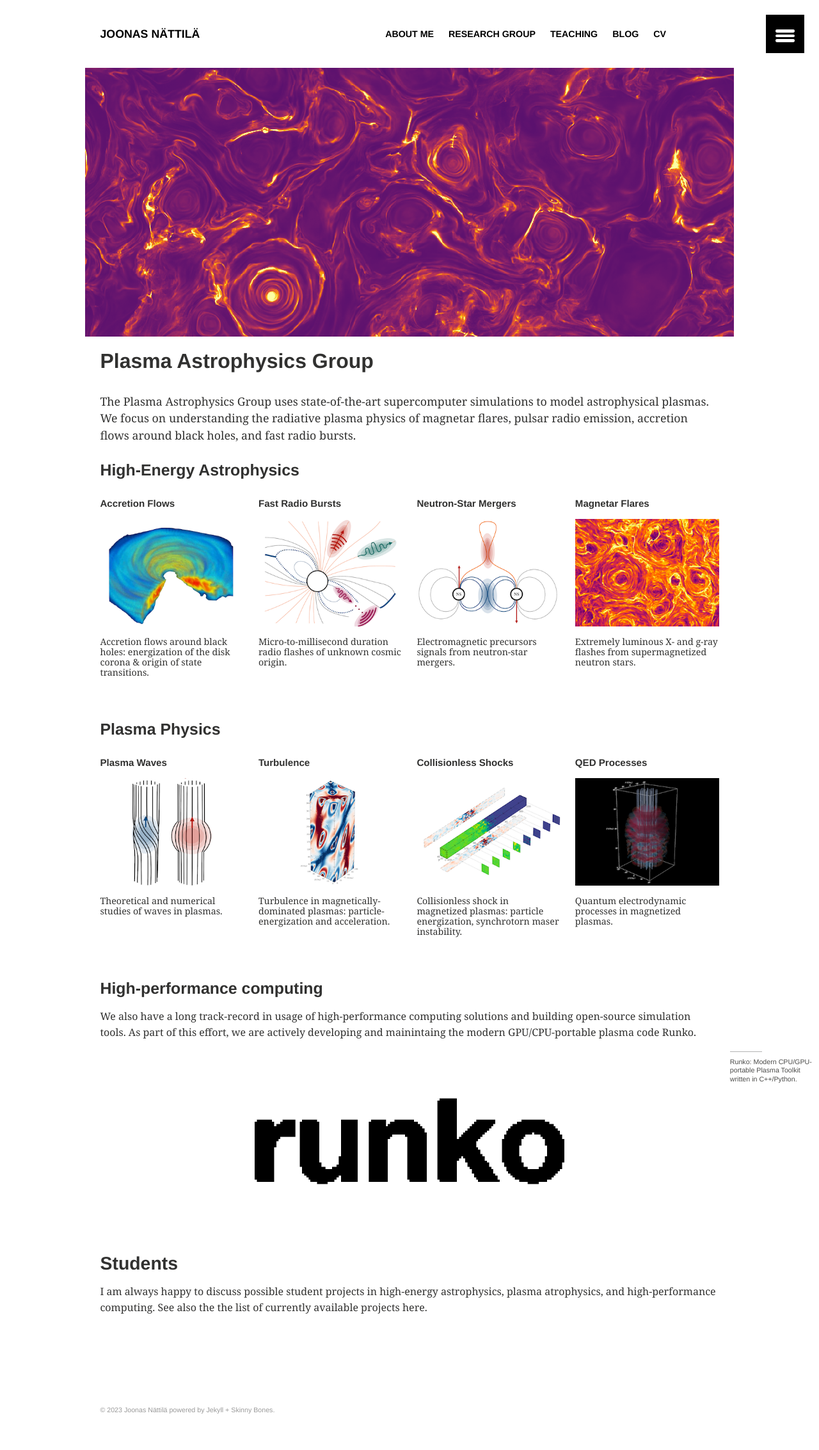
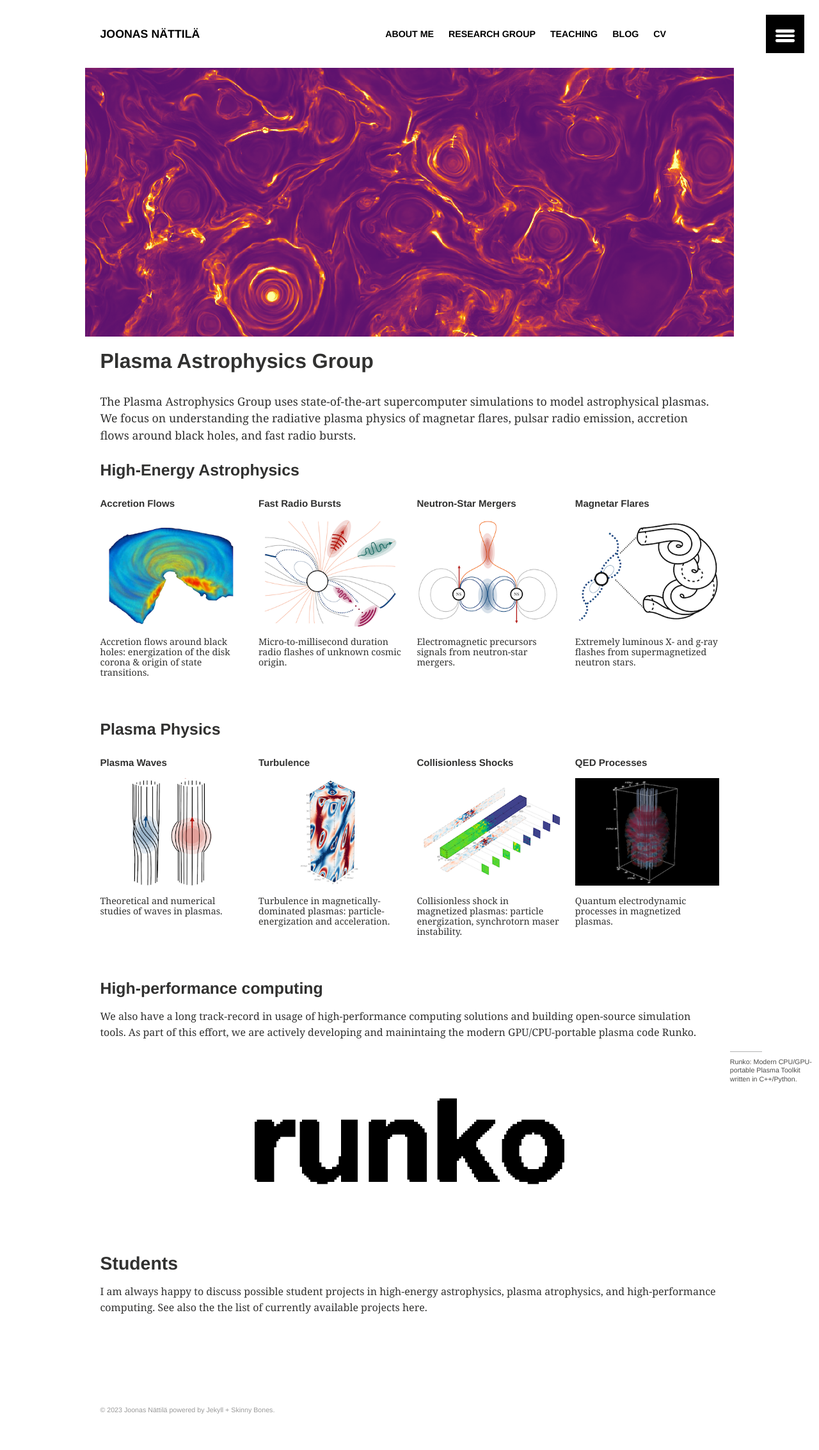
Before and after one commit to natj/natj.github.io, a Jekyll site: the page built from group/index.md, in a window 1280 px wide. Shown: the whole page at 64% size. Built offline with Jekyll 4.4.1, drawn with Linux system fonts in a browser that asks for light colours.

Commit message:
upd magnetar icon

```diff
--- a/group/index.md
+++ b/group/index.md
@@ -45,7 +45,7 @@
 
 <div class="tile">
   <h2 class="post-title">  Magnetar Flares</h2>
-  <p class="post-teaser"><img src="/images/astro_magflares.png"></p>
+  <p class="post-teaser"><img src="/images/astro_magnetars.png"></p>
   <p class="post-excerpt">Extremely luminous X- and g-ray flashes from supermagnetized neutron stars.</p>
 </div><!-- /.tile -->
 
```
Also changed, not shown: images/astro_magnetars.png (added).
